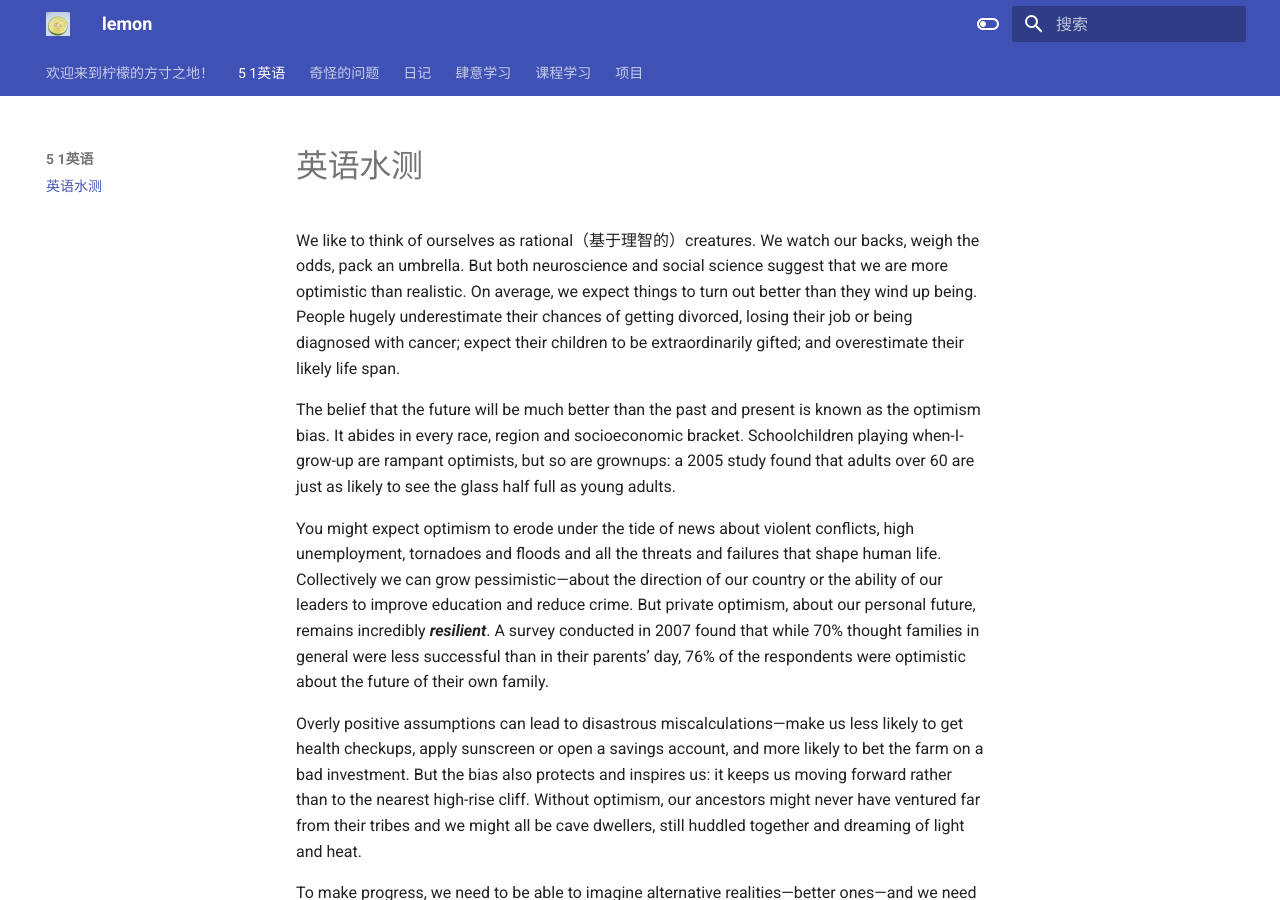
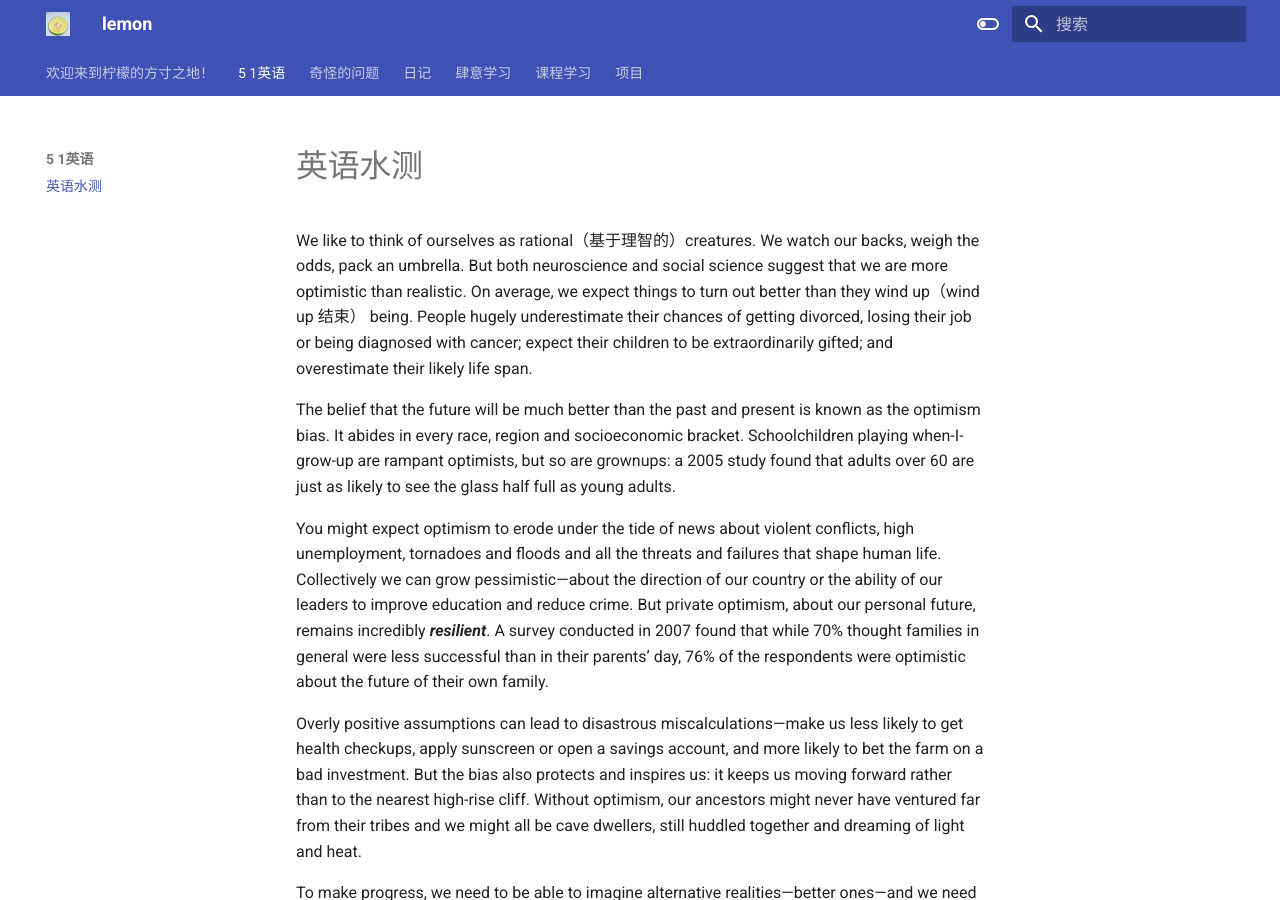
Before and after one commit to Apostle-lemon/Apostle-lemon.github.io, an MkDocs documentation site: the page built from docs/5_1英语/英语水测.md, in a window 1280 px wide and 900 px high. Built offline with MkDocs 1.6.1 and Material for MkDocs 9.7.7, drawn with Linux system fonts in a browser that asks for light colours.

Commit message:
vault backup: 2022-10-29 18:09:23
Affected files:
docs/5_1英语/英语水测.md

```diff
--- a/docs/5_1英语/英语水测.md
+++ b/docs/5_1英语/英语水测.md
@@ -1,6 +1,6 @@
 # 英语水测
 
-We like to think of ourselves as rational（基于理智的）creatures. We watch our backs, weigh the odds, pack an umbrella. But both neuroscience and social science suggest that we are more optimistic than realistic. On average, we expect things to turn out better than they wind up being. People hugely underestimate their chances of getting divorced, losing their job or being diagnosed with cancer; expect their children to be extraordinarily gifted; and overestimate their likely life span.
+We like to think of ourselves as rational（基于理智的）creatures. We watch our backs, weigh the odds, pack an umbrella. But both neuroscience and social science suggest that we are more optimistic than realistic. On average, we expect things to turn out better than they wind up（wind up 结束） being. People hugely underestimate their chances of getting divorced, losing their job or being diagnosed with cancer; expect their children to be extraordinarily gifted; and overestimate their likely life span.
 
 The belief that the future will be much better than the past and present is known as the optimism bias. It abides in every race, region and socioeconomic bracket. Schoolchildren playing when-I-grow-up are rampant optimists, but so are grownups: a 2005 study found that adults over 60 are just as likely to see the glass half full as young adults.
 
```
